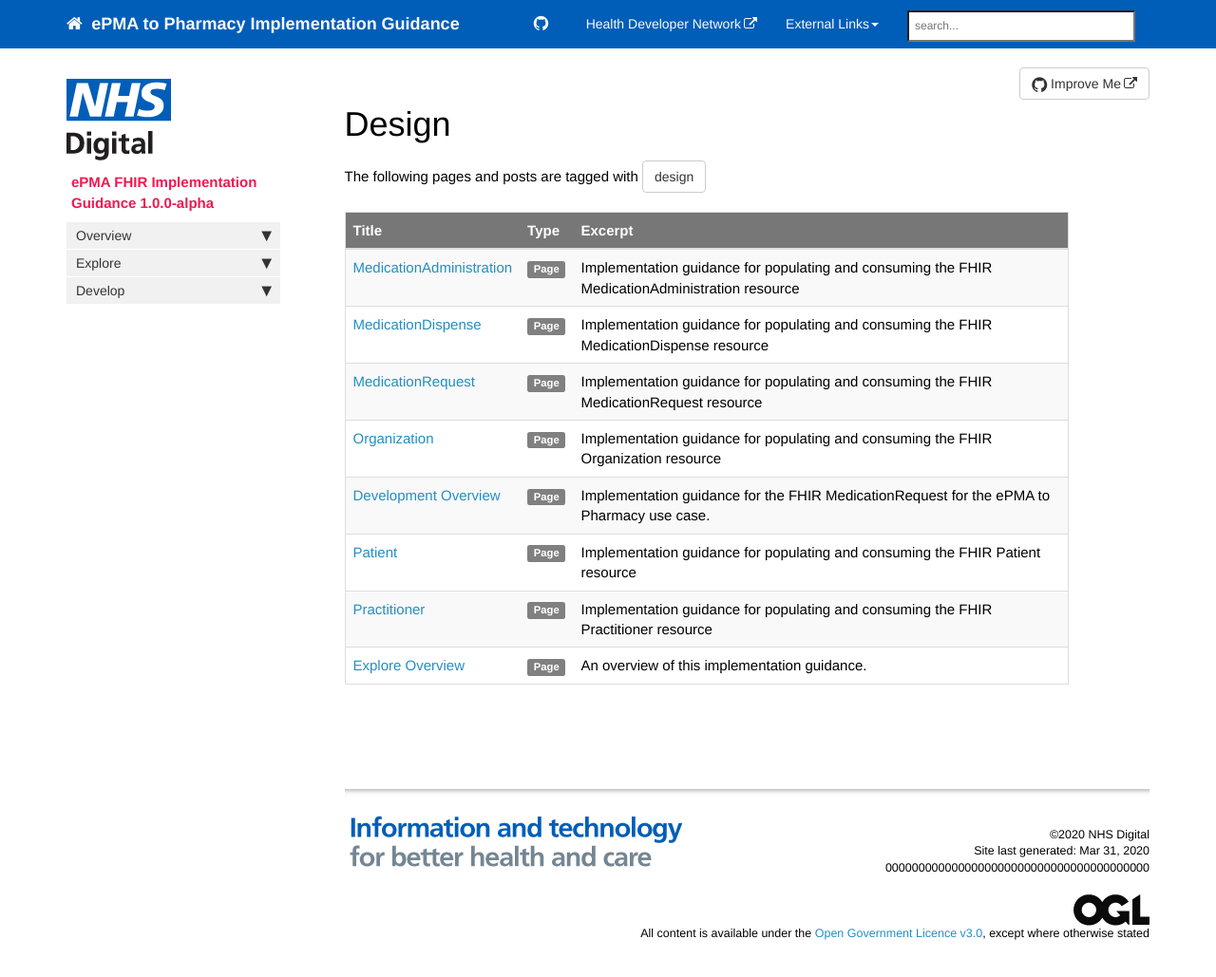
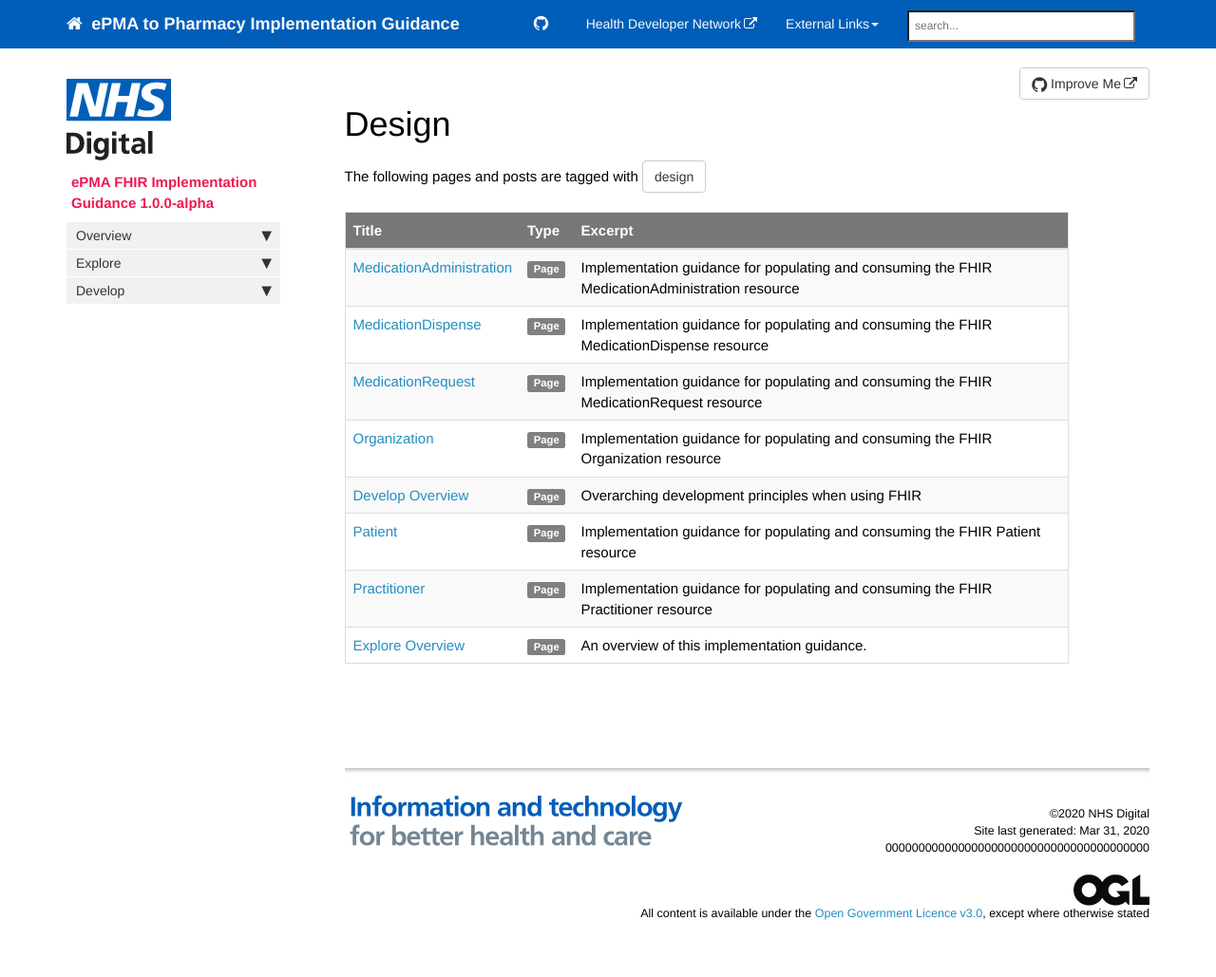
Before and after one commit to nhsconnect/FHIR-ePMA-Implementation, a Jekyll site: the page built from pages/tags/tag_design.md, in a window 1280 px wide and 1053 px high. Shown: the top 1029 px of the window at 95% size. Built offline with Jekyll 4.4.1, drawn with Linux system fonts in a browser that asks for light colours; nearby versions of some CDN libraries; comment, search, counter and statistics services are not loaded; part of the change alters nothing that is shown.

Commit message:
Add files via upload

```diff
--- a/pages/develop/develop_medicationrequest.md
+++ b/pages/develop/develop_medicationrequest.md
@@ -7,33 +7,7 @@ permalink: develop_medicationrequest.html
 summary: Implementation guidance for populating and consuming the FHIR MedicationRequest resource
 ---
 
-## Introduction
-
-Some intro blurb...
-
-### Overarching principles
-
-Stuff to include in this section...
-
-#### Using FHIR references
-
-The method by which other FHIR resources, e.g. **Medication** or **Patient**, are referenced within the MedicationRequest will be a local implementation decision. There are three options;
-
- 1. Referenced by URL to a FHIR Server
- 2. Referenced by an identifier to a resource within the same FHIR Bundle
- 3. Referenced by an identifier to a "contained" resource within the MedicationRequest resource
-
-FHIR snippets using XML notation are as follows;
-
-<script src="https://gist.github.com/RobertGoochUK/8cd2ea86de816b00d5cc1e4f3d663194.js"></script>
-
-Using references by URL is the recommended / target solution where FHIR servers are available. These may be future nationally available FHIR servers or locally implemented FHIR servers. When referencing by URL it is recommended that the `reference.display` is populated with appropriate text. See guidance within this page for elements that use references.
-
-Where a FHIR server is not available or not used within an implementation, the reference by identifier within the same Bundle is the next recommended implementation option.
-
-The use of a contained FHIR resource should be the last option considered. For resources like **Patient** this could introduce duplication within the complete FHIR payload. Also resource **.text** elements should then not be populated. This is because the resource is contained inside the MedicationRequest resource and all text should be represented in the **MedicationRequest.text** element, including data from the contained resource.
-
-### Minimum Viable Product (MVP)
+## Minimum Viable Product (MVP)
 
 Elements marked as **MVP** denote those recommended to be required for an MVP for the target use case.
 
--- a/pages/develop/develop_overview.md
+++ b/pages/develop/develop_overview.md
@@ -1,82 +1,34 @@
 ---
-title: Development Overview
+title: Develop Overview
 keywords: design
 tags: [design]
 sidebar: overview_sidebar
 permalink: develop_overview.html
-summary: Implementation guidance for the FHIR MedicationRequest for the ePMA to Pharmacy use case.
+summary: Overarching development principles when using FHIR
 ---
 
-This section provides implementation guidance for the use of each element within the **MedicationRequest** FHIR resource, as defined within either the STU3 or R4 standards, or the CareConnect-MedicationRequest-1 standard based on STU3.
+## Introduction
 
-Elements listed as MVP "**YES**" are recommended to be supported for a Minimum Viable Product (MVP).
+Some intro blurb...
 
-### Resource Elements Common across STU3, CareConnect and R4
+## Overarching Principles
 
-The following elements from the MedicationRequest resource are common across STU3, CareConnect and R4.
+Stuff to include in this section...
 
-| Resource Element | MVP | Available Guidance |
-| -- | -- | -- |
-| [id](develop_medicationrequest_id.html) | YES | Drafted for internal review |
-| text | No | Draft in progress |
-| identifier | No | _ |
-| [status](develop_medicationrequest_status.html) | YES | Drafted for internal review |
-| [intent](develop_medicationrequest_intent.html) | YES | Drafted for internal review |
-| [category](develop_medicationrequest_category.html) | YES | Drafted for internal review |
-| priority | No | _ |
-| medicationReference | YES | _ |
-| [subject](develop_medicationrequest_subject.html) | YES | Drafted for internal review |
-| supportingInformation | No | _ |
-| [authoredOn](develop_medicationrequest_authoredon.html) | YES | Drafted for internal review |
-| [requester](develop_medicationrequest_requester.html) | YES | Drafted for internal review |
-| [recorder](develop_medicationrequest_recorder.html) | No | Drafted for internal review |
-| reasonCode | No | _ |
-| reasonReference | No | _ |
-| [note](develop_medicationrequest_note.html) | No | Drafted for internal review |
-| dosageInstruction | YES | _ |
-| dispenseRequest | No | _ |
-| [substitution](develop_medicationrequest_substitution.html) | YES | Drafted for internal review |
-| [priorPrescription](develop_medicationrequest_priorprescription.html) | No | Drafted for internal review |
+## Using FHIR References
 
-### Resource Elements Extended with CareConnect-MedicationRequest-1
+The method by which other FHIR resources, e.g. **Medication** or **Patient**, are referenced within the MedicationRequest will be a local implementation decision. There are three options;
 
-The following elements have been introduced into the CareConnect standard as extensions.
+ 1. Referenced by URL to a FHIR Server
+ 2. Referenced by an identifier to a resource within the same FHIR Bundle
+ 3. Referenced by an identifier to a "contained" resource within the MedicationRequest resource
 
-| Resource Element |  MVP | Available Guidance |
-| -- | -- | -- |
-| [repeatInformation](develop_medicationrequest_cc_repeatinformation.html) | No | Drafted for internal review |
-| [statusReason](develop_medicationrequest_cc_statusreason.html) | No | Drafted for internal review |
-| [prescriptionType](develop_medicationrequest_cc_prescriptiontype.html) | No | Drafted for internal review |
+FHIR snippets using XML notation are as follows;
 
-### Resource Elements New in FHIR R4
+<script src="https://gist.github.com/RobertGoochUK/8cd2ea86de816b00d5cc1e4f3d663194.js"></script>
 
-The following elements are only found in FHIR R4.
+Using references by URL is the recommended / target solution where FHIR servers are available. These may be future nationally available FHIR servers or locally implemented FHIR servers. When referencing by URL it is recommended that the `reference.display` is populated with appropriate text. See guidance within this page for elements that use references.
 
-| Resource Element | MVP | Available Guidance |
-| -- | -- | -- |
-| statusReason | No | _ |
-| doNotPerform | No | _ |
-| reported[x] | No | _ |
-| encounter | No | _ |
-| [performer](develop_medicationrequest_performer.html) | No | Draft in progress |
-| [performerType](develop_medicationrequest_performertype.html) | No | Draft in progress |
-| instantiatesCanonical | No | _ |
-| instantiatesUri | No | _ |
-| courseOfTherapyType | No | _ |
-| insurance | No | _ |
-| dispenseRequest.initialFill | No | _ |
-| dispenseRequest.initialFill.quantity | No | _ |
-| dispenseRequest.initialFill.duration | No | _ |
-| dispenseRequest.dispenseInterval | No | _ |
-| dispenseRequest.numberOfRepeatsAllowed | No | _ |
+Where a FHIR server is not available or not used within an implementation, the reference by identifier within the same Bundle is the next recommended implementation option.
 
-### Resource Elements Removed from FHIR R4
-
-The following elements have been removed from FHIR R4 but exist within STU3 and CareConnect.
-
-| Resource Element | MVP | Available Guidance |
-| -- | -- | -- |
-| context | No | _ |
-| definition | No | _ |
-| [requester.agent](develop_medicationrequest_requester.html) | No | Drafted for internal review |
-| [requester.onBehalfOf](develop_medicationrequest_requester.html) | No | Drafted for internal review |
+The use of a contained FHIR resource should be the last option considered. For resources like **Patient** this could introduce duplication within the complete FHIR payload. Also resource **.text** elements should then not be populated. This is because the resource is contained inside the MedicationRequest resource and all text should be represented in the **MedicationRequest.text** element, including data from the contained resource.
```
